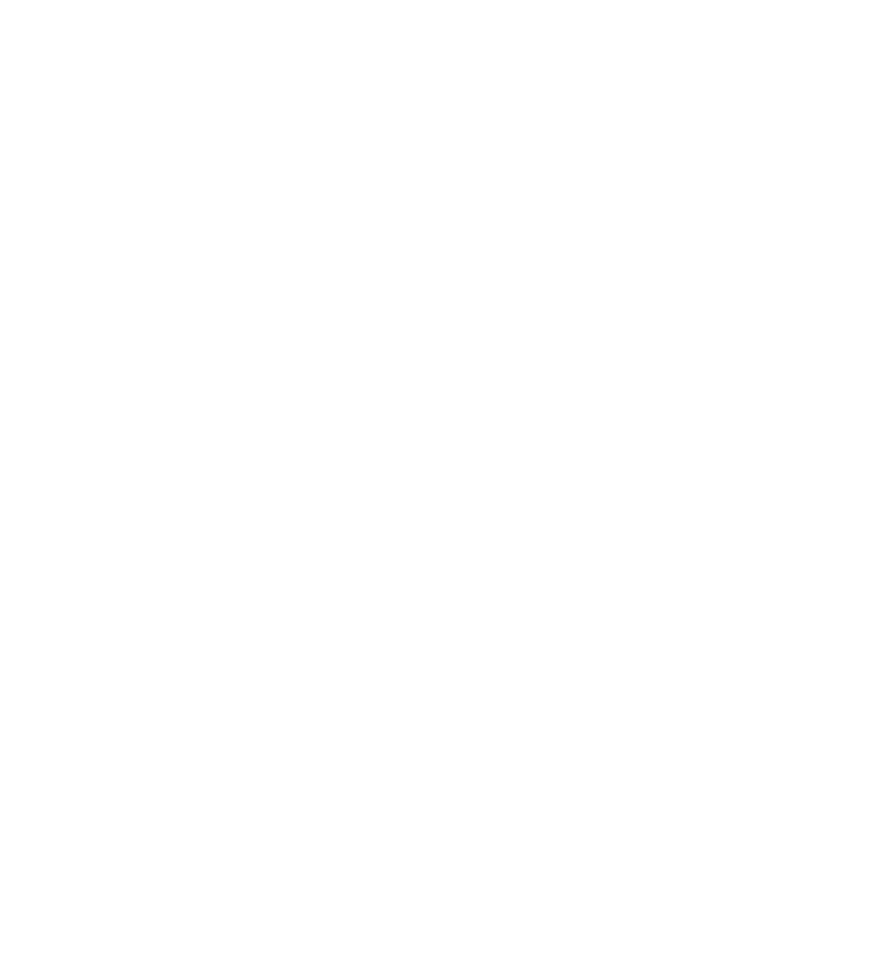
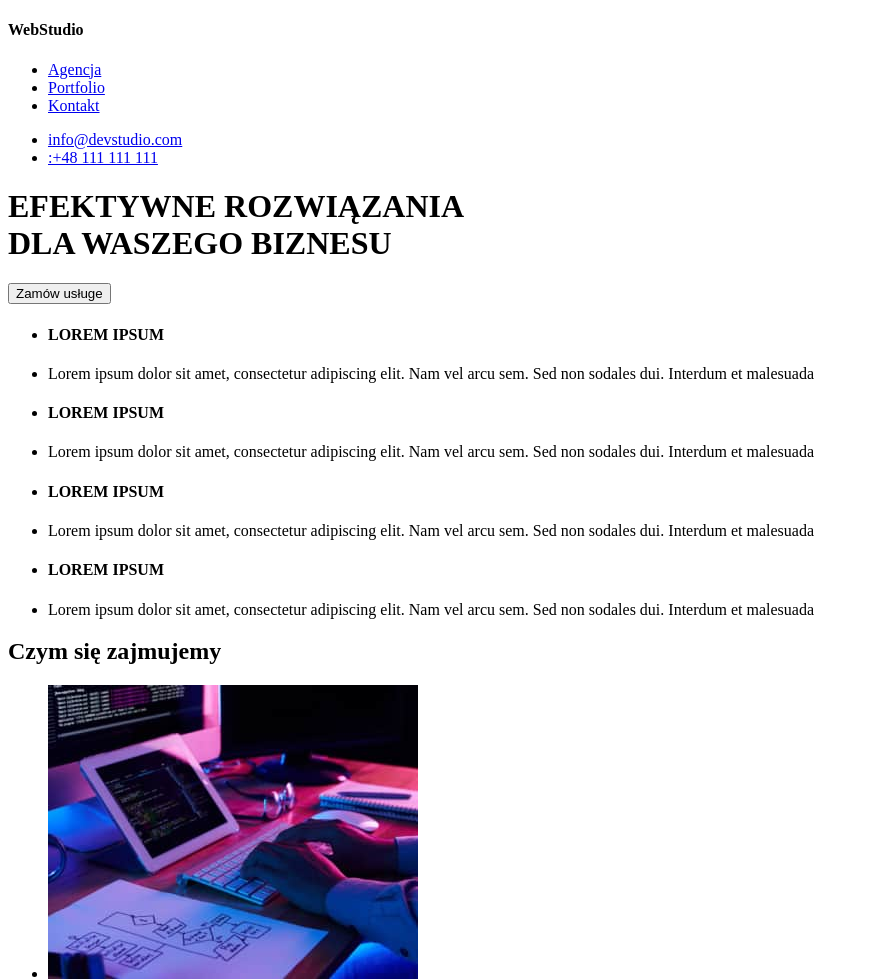
Before and after one commit to esperanza137/goit-markup-hw-01, a plain HTML site: page index.html in a window 1280 px wide. Shown: the top 979 px of the page, without its empty margins (0-869 px from the left). Before the commit the page ends 800 px from the top, so only its background shows below. Drawn offline with Linux system fonts and the light colour scheme.

Commit message:
praca domowa

```diff
--- a/index.html
+++ b/index.html
@@ -7,6 +7,52 @@
     <title>Document</title>
 </head>
 <body>
-
+    <header>
+        <h4>WebStudio</h4>
+        <nav>
+            <ul>
+                <li><a href="#">Agencja</a></li>
+                <li><a href="#">Portfolio</a></li>
+                <li><a href="#">Kontakt</a></li>
+            </ul>
+            </nav>
+            <ul>
+                <li><a href="mailto:info@devstudio.com">info@devstudio.com</a></li>
+                <li><a href="tel:+48111111111">:+48 111 111 111</a></li>
+            </ul>
+    </header>
+<main>
+   <h1>EFEKTYWNE ROZWIĄZANIA<br> DLA WASZEGO BIZNESU</h1>
+   <button>Zamów usługe</button>
+   <ul>
+    <li><h4>LOREM IPSUM</h4></li>
+    <li>Lorem ipsum dolor sit amet, consectetur adipiscing elit. Nam vel arcu sem. Sed non sodales dui. Interdum et malesuada</li>
+    <li><h4>LOREM IPSUM</h4></li>
+    <li>Lorem ipsum dolor sit amet, consectetur adipiscing elit. Nam vel arcu sem. Sed non sodales dui. Interdum et malesuada</li>
+    <li><h4>LOREM IPSUM</h4></li>
+    <li>Lorem ipsum dolor sit amet, consectetur adipiscing elit. Nam vel arcu sem. Sed non sodales dui. Interdum et malesuada</li>
+    <li><h4>LOREM IPSUM</h4></li>
+    <li>Lorem ipsum dolor sit amet, consectetur adipiscing elit. Nam vel arcu sem. Sed non sodales dui. Interdum et malesuada</li>
+   </ul>
+   <h2>Czym się zajmujemy</h2>
+   <ul>
+    <li><img src="images/img_1.jpg" alt="kartka z mapą procesu, mezczyna piszacy na klawiaturze,tablet, monitor" width="370" height="294"></li>
+    <li><img src="images/img_2.jpg" alt="kobieta trzymajaca smartfon, laptop" width="370" height="294"></li>
+    <li><img src="images/img_3.jpg" alt="wybór kolorów na tablecie" width="370" height="294"></li>
+   </ul>
+<h2>Nasz zespół</h2>
+<ul>
+    <li><figure><img src="images/img_4.jpg" alt="John Doe" width="270" height="260"><figcaption>John Doe Product Designer</figcaption></figure></li>
+    <li><figure><img src="images/img_5.jpg" alt="John Doe" width="270" height="260"><figcaption>John Doe Frontend Developer</figcaption></figure></li>
+    <li><figure><img src="images/img_6.jpg" alt="John Doe" width="270" height="260"><figcaption>John Doe Marketing</figcaption></figure></li>
+    <li><figure><img src="images/img_7.jpg" alt="John Doe" width="270" height="260"><figcaption>John Doe UI Designer</figcaption></figure></li>
+</ul>
+</main>
+<footer>
+    WebStudio
+    <address>m. Warszawa, Aleje Jerozolimskie 21</address>
+    <a href="mailto:info@example.com">info@example.com</a>
+    <a href="tel:+48111111111">+48 111 111 111</a>
+</footer>
 </body>
 </html>
```
Also changed, not shown: images/img_1.jpg (added), images/img_2.jpg (added), images/img_3.jpg (added), images/img_4.jpg (added), images/img_5.jpg (added), images/img_6.jpg (added), images/img_7.jpg (added).
